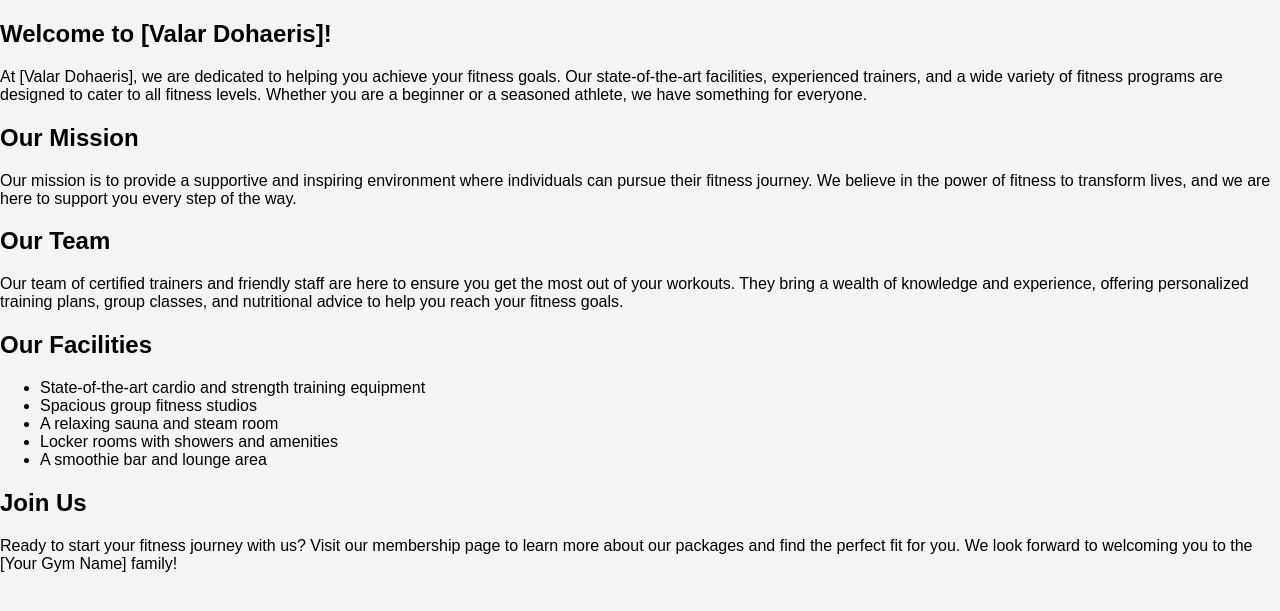
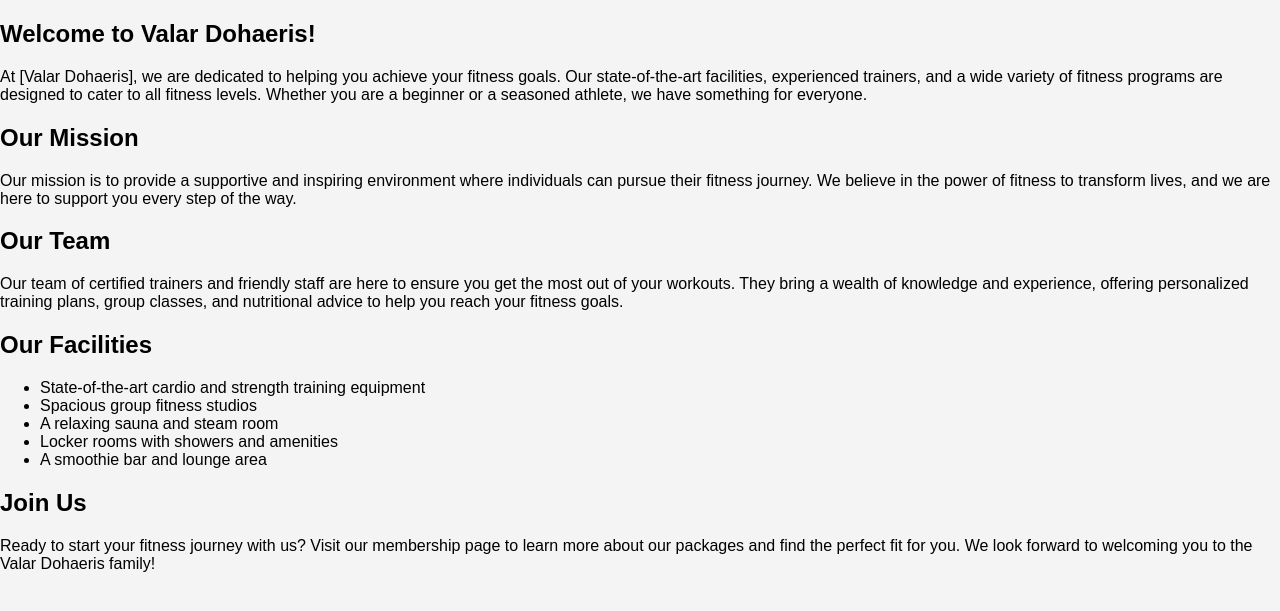
Before and after one commit to Sachen-07/Gym-Management-System-Archive, a Django app: page /about/ in a window 1280 px wide. Shown: the part 118-729 px from the top of the page. Run offline with Django 5.2, Linux system fonts and the light colour scheme.

Commit message:
update aboutus

```diff
--- a/Template/about-us.html
+++ b/Template/about-us.html
@@ -12,7 +12,7 @@
     {% include "navbar.html" %}
     <main>
         <section>
-            <h2>Welcome to [Valar Dohaeris]!</h2>
+            <h2>Welcome to Valar Dohaeris!</h2>
             <p>At [Valar Dohaeris], we are dedicated to helping you achieve your fitness goals. Our state-of-the-art facilities, experienced trainers, and a wide variety of fitness programs are designed to cater to all fitness levels. Whether you are a beginner or a seasoned athlete, we have something for everyone.</p>
         </section>
         <section>
@@ -35,7 +35,7 @@
         </section>
         <section>
             <h2>Join Us</h2>
-            <p>Ready to start your fitness journey with us? Visit our membership page to learn more about our packages and find the perfect fit for you. We look forward to welcoming you to the [Your Gym Name] family!</p>
+            <p>Ready to start your fitness journey with us? Visit our membership page to learn more about our packages and find the perfect fit for you. We look forward to welcoming you to the Valar Dohaeris family!</p>
         </section>
     </main>
 </body>
```
